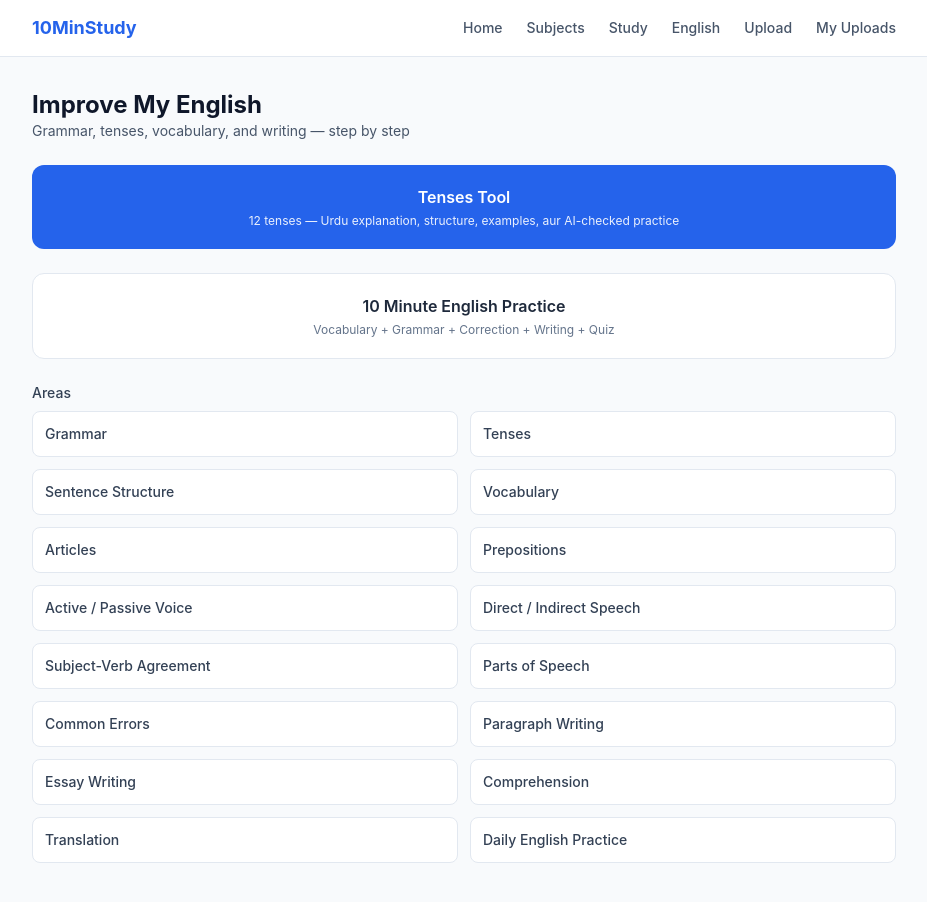
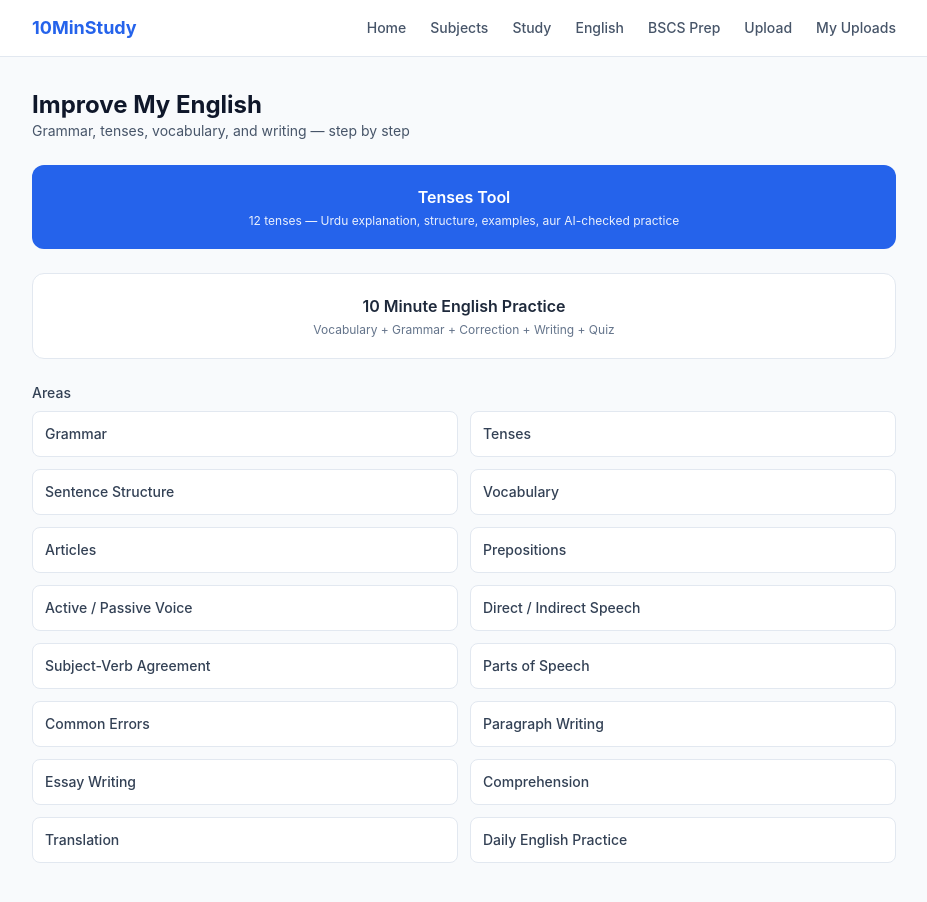
Before and after one commit to cryptopknews-glitch/Study-, a Next.js app: page /english in a window 1280 px wide. Shown: the top 902 px of the page, without its empty margins (176-1103 px from the left). Built offline with nearby package versions, Linux system fonts and the light colour scheme.

Commit message:
Phase 7: Create/Update src/components/Navbar.tsx

```diff
--- a/src/components/Navbar.tsx
+++ b/src/components/Navbar.tsx
@@ -8,6 +8,7 @@ const NAV_LINKS = [
   { href: '/subjects', label: 'Subjects' },
   { href: '/study', label: 'Study' },
   { href: '/english', label: 'English' },
+  { href: '/bscs', label: 'BSCS Prep' },
   { href: '/upload', label: 'Upload' },
   { href: '/manage', label: 'My Uploads' },
 ]
```
